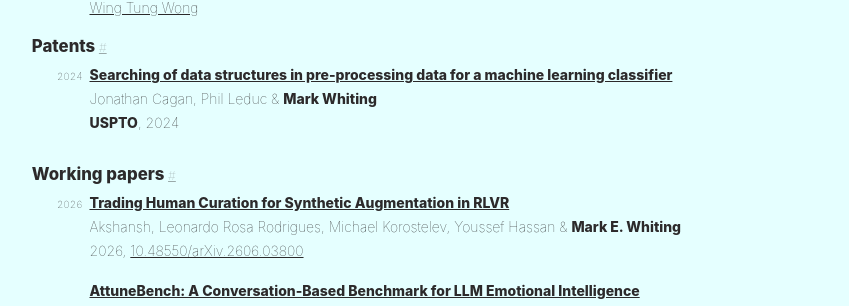
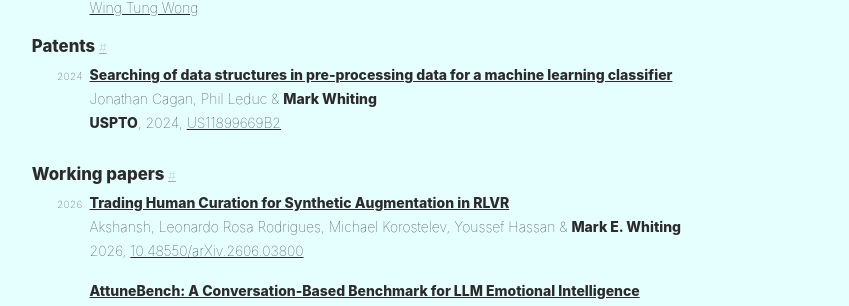
Before and after one commit to markwhiting/Whiting.me, a Jekyll site: the page built from cv.html, in a window 1280 px wide and 900 px high, scrolled down 2889 px. Shown: the part 146-452 px from the top of the window, without its empty margins (215-1064 px from the left). Built offline with Jekyll 4.4.1, drawn with Linux system fonts in a browser that asks for light colours; comment, search, counter and statistics services are not loaded.

Commit message:
Display linked patent publication numbers on the CV
Store the patent identifier in the existing number field, correct the publisher metadata, and test its CV and BibTeX rendering.

```diff
--- a/_data/publications.csv
+++ b/_data/publications.csv
@@ -12,7 +12,7 @@ Efficient Automatic Induction of Rules in Biological Systems,"Whiting, Mark E; L
 Efficient probabilistic grammar induction for design,"Whiting, Mark E; Cagan, Jonathan; LeDuc, Philip",article,"Artificial Intelligence for Engineering Design, Analysis and Manufacturing: AI EDAM",,32,2,177,2018,,Cambridge University Press,,10.1017/S0890060417000464,,
 Tasker: Safely Serving Verifiable Micro-tasks for Researchers,"Jeffrey, Monique; Whiting, Mark E; Kozolan, Abrere S; Motorin, Imauri; Samuel, Osei-Afriyie",inproceedings,iConference 2018 Proceedings,iConference,,,,2018,,iSchools,,,,
 The customer is always right: analyzing existing market feedback to improve TVs,"Valderrama, Jose; Rawley, Laure; Smith, Simon; Whiting, Mark",inproceedings,IConference 2016 Proceedings,iConference,,,,2016,,iSchools,,,,
-Searching of data structures in pre-processing data for a machine learning classifier,"Cagan, Jonathan; Leduc, Phil; Whiting, Mark",patent,United States Patent and Trademark Office,USPTO,,,,2024,02,US Patent US11899669B2,,,https://patents.google.com/patent/US11899669B2/en,
+Searching of data structures in pre-processing data for a machine learning classifier,"Cagan, Jonathan; Leduc, Phil; Whiting, Mark",patent,United States Patent and Trademark Office,USPTO,,US11899669B2,,2024,02,United States Patent and Trademark Office,,,https://patents.google.com/patent/US11899669B2/en,
 Improving Feedback and Discussion in MOOC Peer Assessment Using Introduced Peers,"Gamage, Dilrukshi; Whiting, Mark E; Perera, Indika; Fernando, Shantha",inproceedings,"2018 IEEE International Conference on Teaching, Assessment, and Learning for Engineering (TALE)",,,,357-364,2018,,IEEE,,,,
 Fair Work: Crowd Work Minimum Wage with One Line of Code,"Whiting, Mark E; Hugh, Grant; Bernstein, Michael S",inproceedings,Proceedings of the AAAI Conference on Human Computation and Crowdsourcing,HCOMP,7,1,197-206,2019,,,,,https://ojs.aaai.org/index.php/HCOMP/article/view/5283,Honorable mention
 Did It Have To End This Way? Understanding The Consistency of Team Fracture,"Whiting, Mark E.; Blaising, Allie; Barreau, Chloe; Fiuza, Laura; Marda, Nik; Valentine, Melissa; Bernstein, Michael S.",article,Proceedings of the ACM on Human-Computer Interaction,CSCW,3,209,23,2019,,ACM,,10.1145/3359311,,
--- a/cv.html
+++ b/cv.html
@@ -128,8 +128,9 @@ yearShort = site.minima.date_format | default: "%y" -%}
         {%- endfor -%}
         {%- assign display_venue = pub.venue_short | default: pub.venue -%}
         {%- if display_venue -%}<strong>{{display_venue}}</strong>{% endif %}{%- if display_venue and pub.year -%}, {% endif %}{%-
-        if pub.year and pub.year != "Upcoming" -%}{{pub.year}}{%- if pub.doi -%}, {% endif %}{% endif %}
-        {%- if pub.doi -%} <a href="https://doi.org/{{pub.doi}}">{{pub.doi}}</a> {% endif %}
+        if pub.year and pub.year != "Upcoming" -%}{{pub.year}}{% endif %}
+        {%- if pub.number -%}, {% if pub.url %}<a href="{{pub.url}}">{{pub.number}}</a>{% else %}{{pub.number}}{% endif %}{% endif %}
+        {%- if pub.doi -%}, <a href="https://doi.org/{{pub.doi}}">{{pub.doi}}</a>{% endif %}
         <strong>{{pub.award}}</strong>
       </p>
 
```
Also changed, not shown: tests/publications-test.js (+13 -0 lines).
